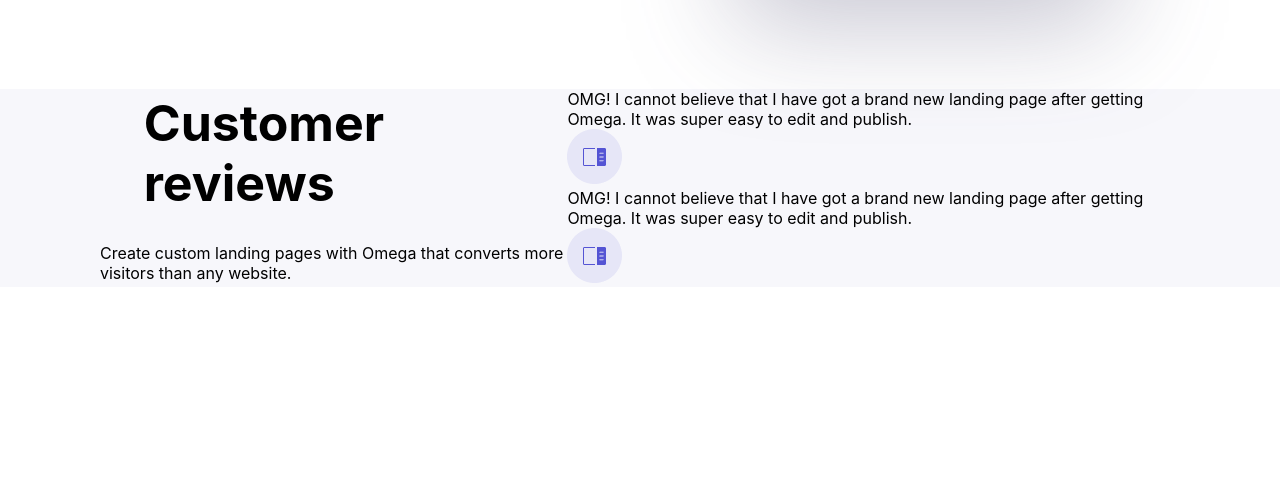
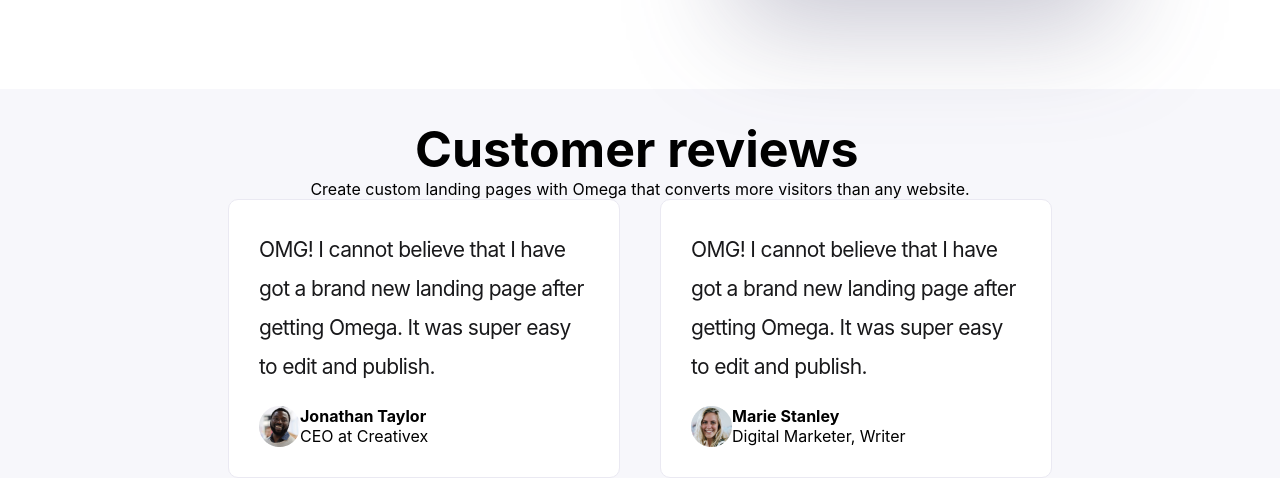
Before and after one commit to farruh-dev/Omega-2nd-page, a plain HTML site: page index.html in a window 1280 px wide. Shown: the part 3832-4310 px from the top of the page. Before the commit the page ends 4119 px from the top, so only its background shows below. Drawn offline with Linux system fonts and the light colour scheme.

Commit message:
update customers section

```diff
--- a/css/style.css
+++ b/css/style.css
@@ -356,16 +356,41 @@ a{
     display: flex;
     justify-content: center;
     align-items: center;
+    flex-direction: column;
 }
 
 .box5-title {
     font-weight: bold;
     font-size: 50px;
-    width: 380px;
+    width: 450px;
     margin: auto;
-    margin-bottom: 30px;
+    margin-top: 30px;
 }
 
 .customers{
     width: 80%;
+    display: flex;
+    flex-direction: row;
 }
+
+.customer{
+    width: 50%;
+    background-color: #fff;
+    border: 1px solid #EAE9F2;
+    border-radius: 10px;
+    padding: 30px;
+    margin: 0 20px;
+}
+
+.customer-info{
+    display: flex;
+    padding: 20px 0 0 0;
+}
+
+.customer-word{
+    font-size: 21px;
+    line-height: 39px;
+    letter-spacing: -0.656526px;
+    color: #19191B;
+
+}
--- a/index.html
+++ b/index.html
@@ -156,13 +156,21 @@
                 <div class="customer">
                     <p class="customer-word">OMG! I cannot believe that I have got a brand new landing page after getting Omega. It was super easy to edit and publish.</p>
                     <div class="customer-info">
-                        <img src="./img/Icon-2.png" alt="customer" class="about-customer">
+                        <img src="./img/PHOTO.png" alt="customer" class="about-customer">
+                        <div class="mijoz">
+                            <span class="list-text">Jonathan Taylor</span>
+                            <p class="job">CEO at Creativex</p>
+                        </div>
                     </div>
                 </div>
                 <div class="customer">
                     <p class="customer-word">OMG! I cannot believe that I have got a brand new landing page after getting Omega. It was super easy to edit and publish.</p>
                     <div class="customer-info">
-                        <img src="./img/Icon-2.png" alt="customer" class="about-customer">
+                        <img src="./img/PHOTOqz.png" alt="customer" class="about-customer">
+                        <div class="mijoz">
+                            <span class="list-text">Marie Stanley</span>
+                            <p class="job">Digital Marketer, Writer</p>
+                        </div>
                     </div>
                 </div>
             </div>
```
Also changed, not shown: img/PHOTO.png (added), img/PHOTOqz.png (added).
